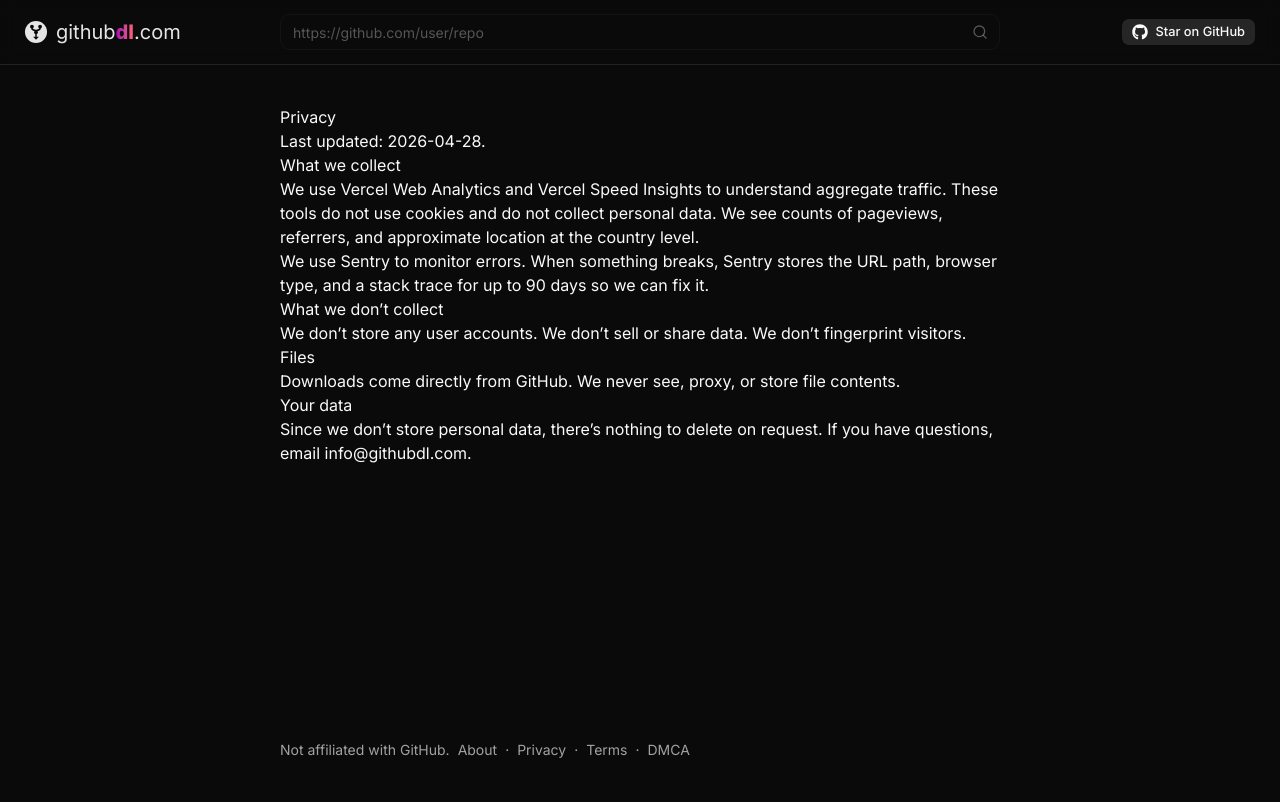
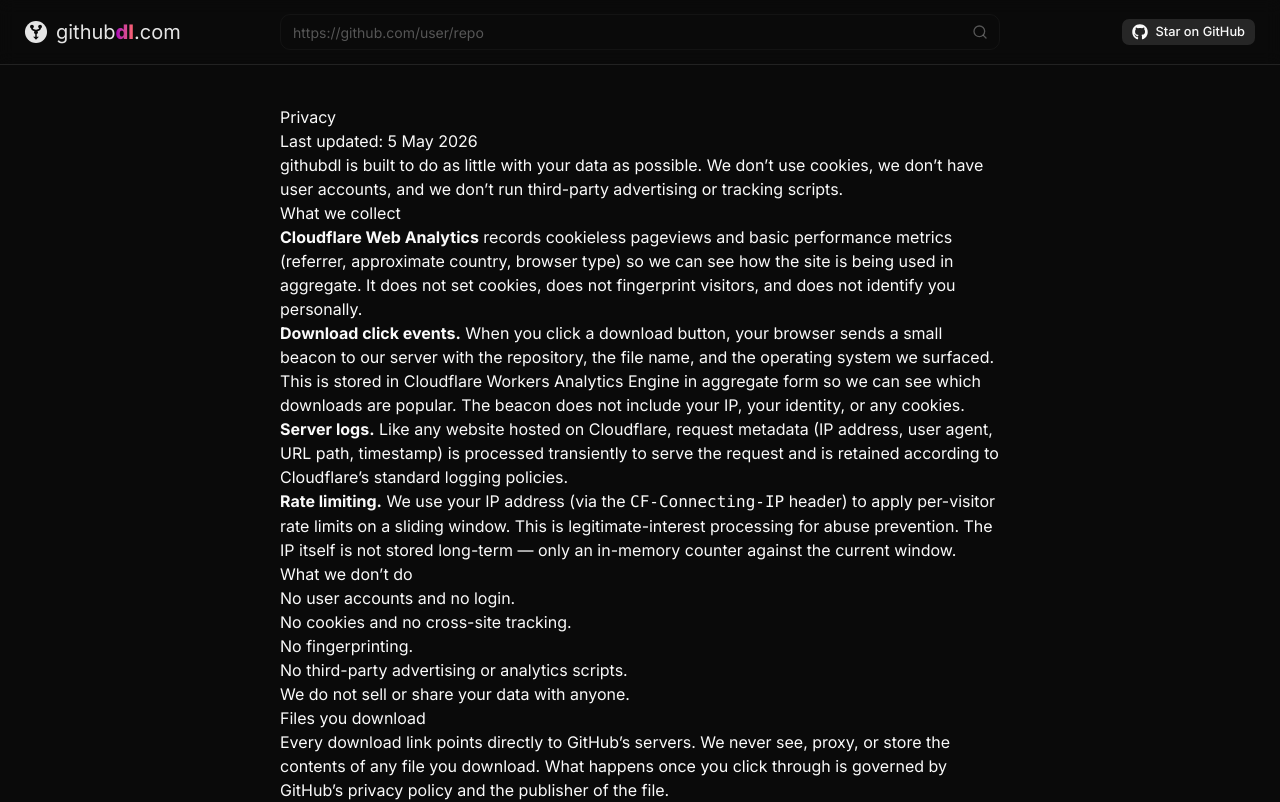
Before and after one commit to Vedinsoh/github-downloader, a Next.js app: page /privacy in a window 1280 px wide. Shown: the top 802 px of the page. Built offline with nearby package versions, Linux system fonts and the light colour scheme; no server answers.

Commit message:
fix: disable prefetching for links in various components and update legal text for clarity

```diff
--- a/src/app/(app)/[owner]/[repo]/v/[version]/page.tsx
+++ b/src/app/(app)/[owner]/[repo]/v/[version]/page.tsx
@@ -118,7 +118,7 @@
           visitorOs={visitorOs}
           deviceClass={deviceClass}
         />
-        <Link href={`/${owner}/${repo}`} className="flex justify-center">
+        <Link href={`/${owner}/${repo}`} className="flex justify-center" prefetch={false}>
           <Button variant="outline" size="lg">
             See all versions
           </Button>
--- a/src/app/(app)/about/page.tsx
+++ b/src/app/(app)/about/page.tsx
@@ -16,9 +16,10 @@
           githubdl is a friendlier interface to GitHub releases. Paste any repository link and
           you&rsquo;ll get the downloads — no clutter, no confusion.
         </p>
+        <p>We don&rsquo;t host any files. Every download link points directly to GitHub.</p>
         <p>
-          We don&rsquo;t host any files. Every download link points directly to GitHub. We are not
-          affiliated with GitHub.
+          githubdl is an independent project. Not affiliated with or endorsed by GitHub, Inc.
+          &ldquo;GitHub&rdquo; is a trademark of GitHub, Inc.
         </p>
         <p>
           If you have a question or need to report something, email{" "}
--- a/src/app/(app)/privacy/page.tsx
+++ b/src/app/(app)/privacy/page.tsx
@@ -12,32 +12,74 @@
     <>
       <main className="prose dark:prose-invert mx-auto w-full max-w-3xl flex-1 px-6 py-10">
         <h1>Privacy</h1>
-        <p>Last updated: 2026-04-28.</p>
+        <p>Last updated: 5 May 2026</p>
+
+        <p>
+          githubdl is built to do as little with your data as possible. We don&rsquo;t use cookies,
+          we don&rsquo;t have user accounts, and we don&rsquo;t run third-party advertising or
+          tracking scripts.
+        </p>
 
         <h2>What we collect</h2>
         <p>
-          We use Vercel Web Analytics and Vercel Speed Insights to understand aggregate traffic.
-          These tools do not use cookies and do not collect personal data. We see counts of
-          pageviews, referrers, and approximate location at the country level.
+          <strong>Cloudflare Web Analytics</strong> records cookieless pageviews and basic
+          performance metrics (referrer, approximate country, browser type) so we can see how the
+          site is being used in aggregate. It does not set cookies, does not fingerprint visitors,
+          and does not identify you personally.
         </p>
         <p>
-          We use Sentry to monitor errors. When something breaks, Sentry stores the URL path,
-          browser type, and a stack trace for up to 90 days so we can fix it.
+          <strong>Download click events.</strong> When you click a download button, your browser
+          sends a small beacon to our server with the repository, the file name, and the operating
+          system we surfaced. This is stored in Cloudflare Workers Analytics Engine in aggregate
+          form so we can see which downloads are popular. The beacon does not include your IP, your
+          identity, or any cookies.
+        </p>
+        <p>
+          <strong>Server logs.</strong> Like any website hosted on Cloudflare, request metadata (IP
+          address, user agent, URL path, timestamp) is processed transiently to serve the request
+          and is retained according to Cloudflare&rsquo;s standard logging policies.
+        </p>
+        <p>
+          <strong>Rate limiting.</strong> We use your IP address (via the{" "}
+          <code>CF-Connecting-IP</code> header) to apply per-visitor rate limits on a sliding
+          window. This is legitimate-interest processing for abuse prevention. The IP itself is not
+          stored long-term &mdash; only an in-memory counter against the current window.
         </p>
 
-        <h2>What we don&rsquo;t collect</h2>
+        <h2>What we don&rsquo;t do</h2>
+        <ul>
+          <li>No user accounts and no login.</li>
+          <li>No cookies and no cross-site tracking.</li>
+          <li>No fingerprinting.</li>
+          <li>No third-party advertising or analytics scripts.</li>
+          <li>We do not sell or share your data with anyone.</li>
+        </ul>
+
+        <h2>Files you download</h2>
         <p>
-          We don&rsquo;t store any user accounts. We don&rsquo;t sell or share data. We don&rsquo;t
-          fingerprint visitors.
+          Every download link points directly to GitHub&rsquo;s servers. We never see, proxy, or
+          store the contents of any file you download. What happens once you click through is
+          governed by GitHub&rsquo;s privacy policy and the publisher of the file.
         </p>
 
-        <h2>Files</h2>
-        <p>Downloads come directly from GitHub. We never see, proxy, or store file contents.</p>
+        <h2>GitHub API access</h2>
+        <p>
+          To fetch public release information, we make authenticated requests to GitHub&rsquo;s REST
+          and GraphQL APIs from our server. The token used is held server-side only and never
+          reaches your browser. No part of your visit is forwarded to GitHub.
+        </p>
 
         <h2>Your data</h2>
         <p>
-          Since we don&rsquo;t store personal data, there&rsquo;s nothing to delete on request. If
-          you have questions, email <a href={`mailto:${links.app.email}`}>{links.app.email}</a>.
+          Because we don&rsquo;t store personal data tied to your visit, there&rsquo;s nothing for
+          us to look up, export, or delete on request. If you have questions, email{" "}
+          <a href={`mailto:${links.app.email}`}>{links.app.email}</a>.
+        </p>
+
+        <h2>Changes</h2>
+        <p>
+          We may update this page as the site evolves (for example, if we add a new analytics
+          surface). The date at the top reflects the most recent change.
         </p>
       </main>
       <SiteFooter />
--- a/src/app/(app)/terms/page.tsx
+++ b/src/app/(app)/terms/page.tsx
@@ -12,38 +12,56 @@
     <>
       <main className="prose dark:prose-invert mx-auto w-full max-w-3xl flex-1 px-6 py-10">
         <h1>Terms of Use</h1>
-        <p>Last updated: 2026-04-28.</p>
+        <p>Last updated: 5 May 2026</p>
 
         <h2>What this service is</h2>
         <p>
-          githubdl is a free interface to public GitHub repositories. We don&rsquo;t host files. All
-          download links point directly to GitHub. Use of GitHub-hosted content is governed by
-          GitHub&rsquo;s own terms.
+          githubdl is a free, public interface to release information from public GitHub
+          repositories. We don&rsquo;t host the files you download. Every download link points
+          directly to GitHub. Anything you do with files downloaded through this site is governed by
+          GitHub&rsquo;s own terms and the publisher&rsquo;s license.
         </p>
 
         <h2>No warranty</h2>
         <p>
-          The service is provided &ldquo;as is&rdquo; without warranty of any kind. We don&rsquo;t
-          guarantee that any download is safe, working, or fit for purpose. You are responsible for
-          verifying anything you download.
+          The service is provided &ldquo;as is&rdquo; without warranty of any kind, express or
+          implied. We don&rsquo;t guarantee that any download is safe, working, free of malware, or
+          fit for a particular purpose. You are responsible for verifying anything you download
+          before you run it.
         </p>
 
         <h2>Liability</h2>
         <p>
-          We are not liable for any harm caused by content downloaded through this site. Files come
-          from third parties.
+          To the maximum extent permitted by law, we are not liable for any direct, indirect,
+          incidental, or consequential damages arising from your use of the service or any content
+          you obtain through it. Files come from third parties.
         </p>
 
-        <h2>Trademark</h2>
+        <h2>Acceptable use</h2>
         <p>
-          GitHub is a trademark of GitHub, Inc. We are not affiliated with, endorsed by, or
-          sponsored by GitHub.
+          Don&rsquo;t use the service to abuse our infrastructure (for example, scraping at volume,
+          attempting to bypass our rate limits, or using it to mirror GitHub at scale). We
+          rate-limit requests and may block traffic that looks abusive.
         </p>
 
-        <h2>Takedowns</h2>
+        <h2>Trademark and affiliation</h2>
         <p>
-          To report content, email <a href={`mailto:${links.app.email}`}>{links.app.email}</a>.
-          Since we don&rsquo;t host files, takedowns are usually best directed at GitHub directly.
+          githubdl is an independent project. It is not affiliated with, endorsed by, or sponsored
+          by GitHub, Inc. &ldquo;GitHub&rdquo; is a trademark of GitHub, Inc.
+        </p>
+
+        <h2>Reporting and takedowns</h2>
+        <p>
+          To report content or send a DMCA notice, email{" "}
+          <a href={`mailto:${links.app.email}?subject=DMCA%20Complaint`}>{links.app.email}</a>.
+          Because we don&rsquo;t host the files themselves, takedowns of file contents are best
+          directed at GitHub directly.
+        </p>
+
+        <h2>Changes</h2>
+        <p>
+          We may update these terms over time. The date at the top reflects the most recent change.
+          Continued use of the service after changes are posted constitutes acceptance.
         </p>
       </main>
       <SiteFooter />
--- a/src/components/error-states.tsx
+++ b/src/components/error-states.tsx
@@ -5,7 +5,7 @@
   return (
     <div className="space-y-4 py-10 text-center">
       <p className="text-lg">{message}</p>
-      <Link href="/">
+      <Link href="/" prefetch={false}>
         <Button variant="outline">Back to homepage</Button>
       </Link>
     </div>
@@ -42,7 +42,7 @@
   return (
     <div className="space-y-4 py-10 text-center">
       <p className="text-lg">This version does not exist.</p>
-      <Link href={`/${ownerRepo}`}>
+      <Link href={`/${ownerRepo}`} prefetch={false}>
         <Button variant="outline" size="lg">
           See all versions
         </Button>
--- a/src/components/navbar.tsx
+++ b/src/components/navbar.tsx
@@ -74,6 +74,7 @@
               <Link
                 href={logoHref}
                 className="text-primary hover:text-primary/90 flex items-center space-x-2 transition-colors"
+                prefetch={false}
               >
                 <div className="text-2xl">{logo}</div>
                 <Title />
--- a/src/components/site-footer.tsx
+++ b/src/components/site-footer.tsx
@@ -5,16 +5,19 @@
   return (
     <footer className="text-muted-foreground mx-auto w-full max-w-3xl px-6 py-10 text-sm">
       <p className="flex flex-wrap items-center gap-x-2 gap-y-1">
-        <span>Not affiliated with GitHub.</span>
-        <Link href="/about" className="hover:underline">
+        <span>
+          Not affiliated with or endorsed by GitHub, Inc. &ldquo;GitHub&rdquo; is a trademark of
+          GitHub, Inc.
+        </span>
+        <Link href="/about" className="hover:underline" prefetch={false}>
           About
         </Link>
         <span aria-hidden>·</span>
-        <Link href="/privacy" className="hover:underline">
+        <Link href="/privacy" className="hover:underline" prefetch={false}>
           Privacy
         </Link>
         <span aria-hidden>·</span>
-        <Link href="/terms" className="hover:underline">
+        <Link href="/terms" className="hover:underline" prefetch={false}>
           Terms
         </Link>
         <span aria-hidden>·</span>
```
Also changed, not shown: src/app/(app)/[owner]/[repo]/page.tsx (+5 -2 lines).
